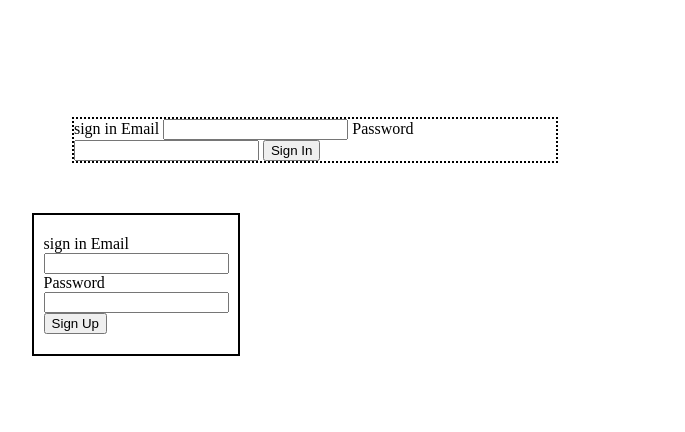
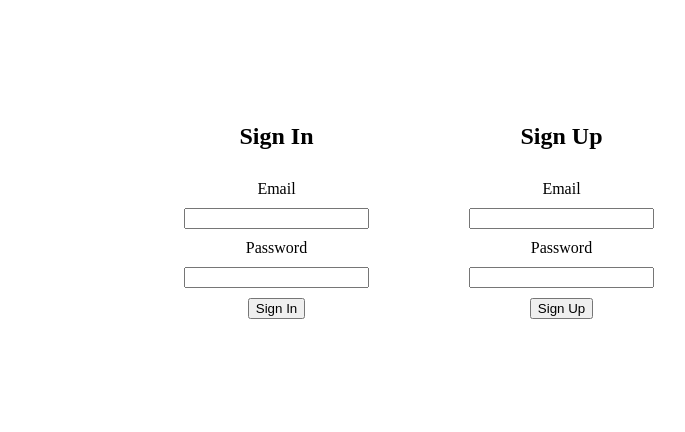
Before and after one commit to ari-harlem-caballero/Scratch-poll-maker-supabase, a plain HTML site: page index.html in a window 1280 px wide. Shown: the part 184-616 px from the top of the page, without its empty margins (271-956 px from the left). Drawn offline with Linux system fonts and the light colour scheme.

Commit message:
added styling to home page

```diff
--- a/index.html
+++ b/index.html
@@ -7,7 +7,6 @@
     <meta http-equiv="X-UA-Compatible" content="ie=edge">
     <link href="https://fonts.googleapis.com/css2?family=Titillium+Web:wght@300&display=swap" rel="stylesheet">
     <link rel="stylesheet" href="./styles/reset.css">
-    <link rel="stylesheet" href="./styles/style.css">
     <link rel="stylesheet" href="./styles/home.css">
     <title>Poll Sign-In</title>
 </head>
@@ -17,8 +16,8 @@
         <section class="forms">
             <div class="left">
                 <div class="auth-container">
+                    <h2>Sign In</h2>
                     <form id="sign-in">
-                        sign in
                         <label>Email</label>
                         <input type="email" name="email" id="sign-in-email">
                         <label>Password</label>
@@ -30,7 +29,7 @@
             <div class="right">
                 <div class="auth-container">
                     <form id="sign-up">
-                        sign in
+                        <h2>Sign Up</h2>
                         <label>Email</label>
                         <input type="email" name="email" id="sign-up-email">
                         <label>Password</label>
--- a/styles/home.css
+++ b/styles/home.css
@@ -1 +1,41 @@
 /* add home page styles here */
+* {
+    box-sizing: border-box;
+}
+
+body, html {
+    display: flex;
+    flex-direction: column;
+    justify-content: center;
+    align-items: center;
+    width: 100%;
+    height: 100%;
+}
+
+.forms {
+    display: flex;
+    flex-direction: row;
+    justify-content: center;
+    align-items: center;
+}
+
+.left {
+    margin: 80px;
+    padding: 20px;
+    text-align: center;
+}
+
+#sign-in, #sign-up {
+    display: flex;
+    flex-direction: column;
+    justify-content: center;
+    align-items: center;
+}
+
+label {
+    padding: 10px 0;
+}
+
+button {
+    margin: 10px 0;
+}
--- a/styles/style.css
+++ b/styles/style.css
@@ -8,7 +8,7 @@ body, html {
     justify-content: center;
     align-items: center;
     width: 100%;
-    height: 100%;
+
 }
 
 .top {
```
